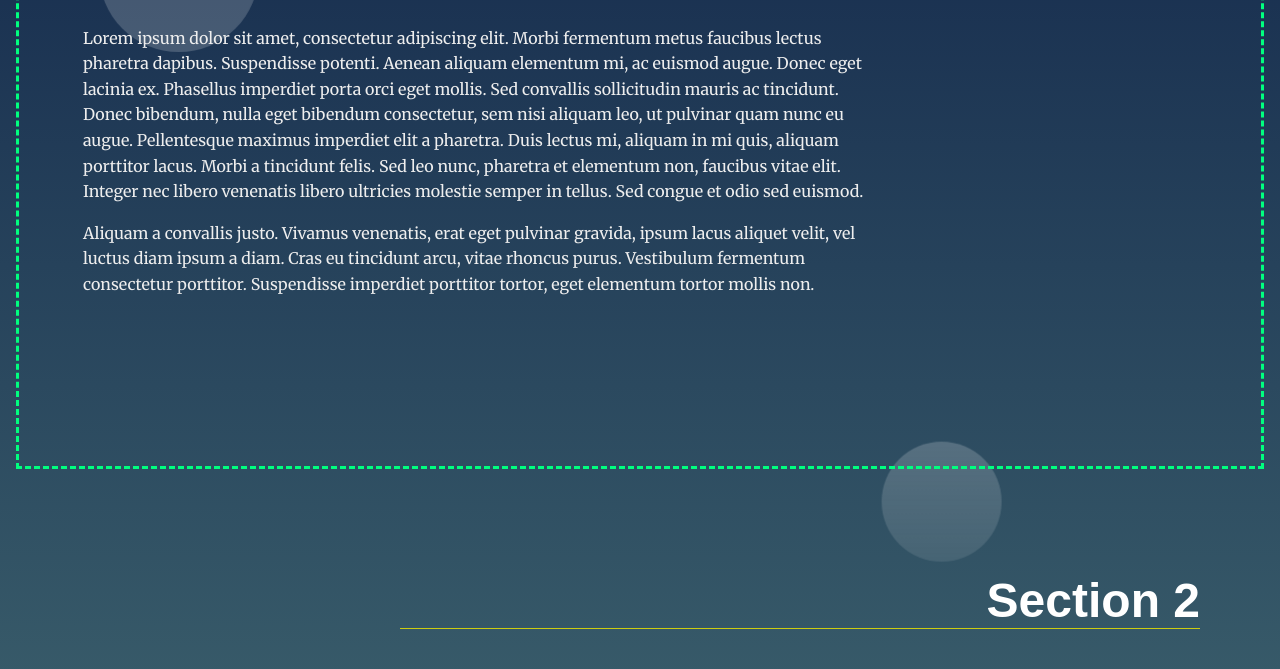
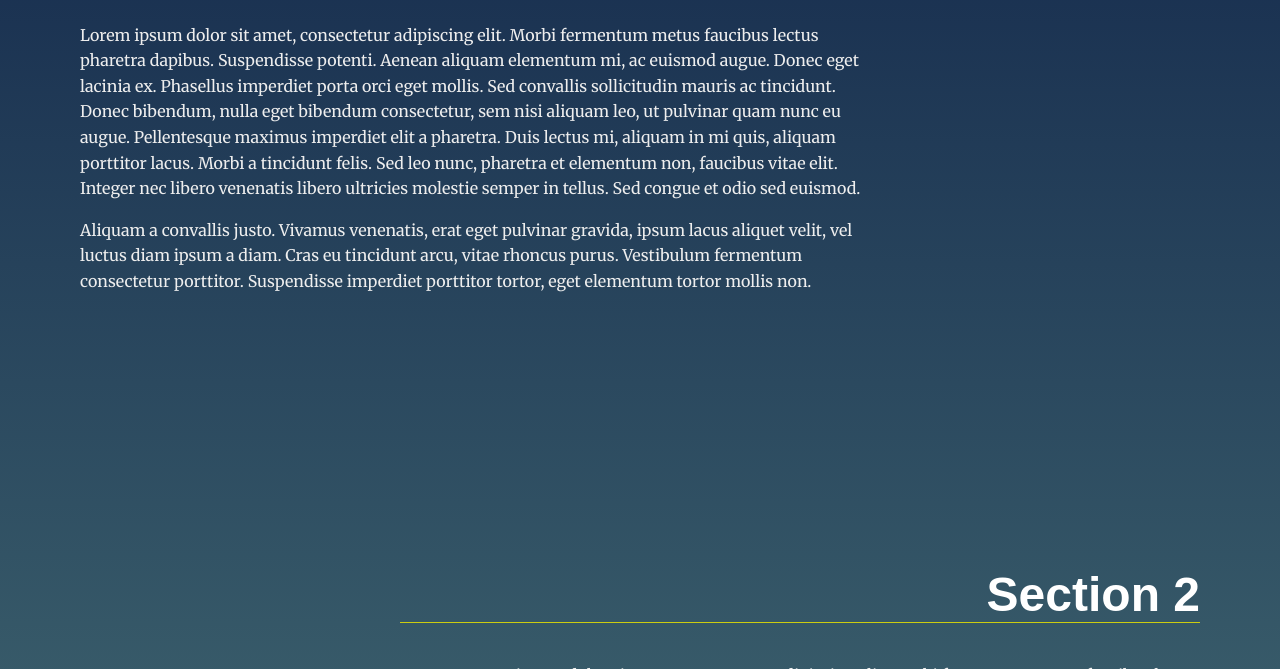
Before and after one commit to H4ssan/Landing-Page, a plain HTML site: page index.html in a window 1280 px wide. Shown: the part 648-1317 px from the top of the page. Drawn offline with Linux system fonts and the light colour scheme.

Commit message:
Fixed more errors regarding the distinguishing of viewport
The section currently in the viewport was not distinguised from other sections as desired. Error now solved.

```diff
--- a/css/styles.css
+++ b/css/styles.css
@@ -202,9 +202,7 @@ section.your-active-class {
   /*  background: linear-gradient(0deg, rgba(0, 0, 0, 0.1) 0%, rgba(0, 0, 0, 0) 100%);*/
 }
 
-.active {
-    color: tan;
-}
+
 
 section.your-active-class .landing__container::before {
     opacity: 1;
--- a/js/app.js
+++ b/js/app.js
@@ -34,17 +34,15 @@
 
         const position = section.getBoundingClientRect();
         if(
-            position.top >=0 && position.left >= 0 &&
-        position.bottom <= (window.innerHeight || document.documentElement.clientHeight) &&
-        position.right <= (window.innerWidth || document.documentElement.clientWidth)
+           position.top <= 150 && position.bottom >= 150
         ){
             const id = section.getAttribute("id");
-            document.querySelector('.${id}').classList.add("active");
+            document.querySelector(`.${id}`).classList.add("active");
             section.classList.add("your-active-class");
 
         }else{
             const id = section.getAttribute("id");
-            document.querySelector('.${id}').classList.remove("active");
+            document.querySelector(`.${id}`).classList.remove("active");
             section.classList.remove("your-active-class");
         }
     }
```
